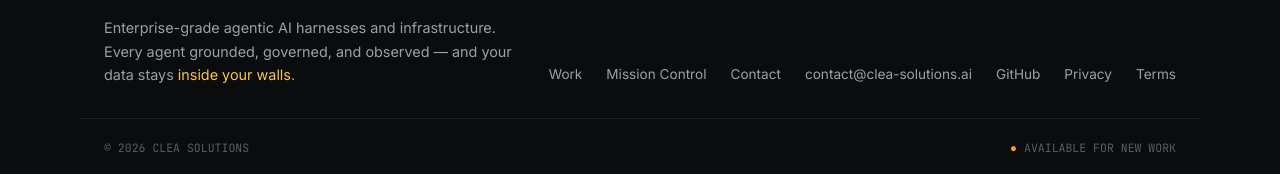
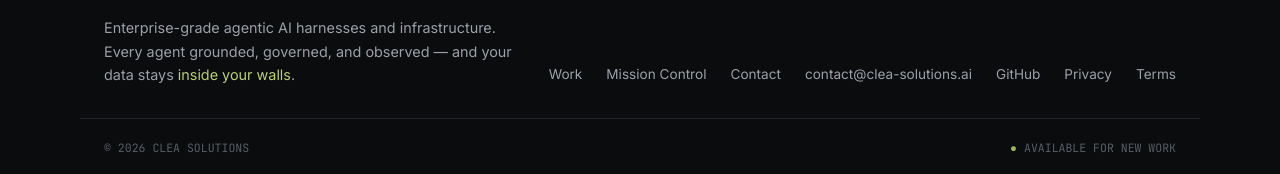
Before and after one commit to mpthrees33-Clea/Clea-Solutions-Website, a Next.js app: page /contact in a window 1280 px wide. Shown: the part 1814-1988 px from the top of the page. Built offline with nearby package versions, Linux system fonts and the light colour scheme.

Commit message:
Swap amber accent for hazel green
Brighter hazel take on the original olive brand green (#9DB25A, ~8.4:1 on
the charcoal base) across tokens, focus rings, and node glow.

Co-Authored-By: Claude Fable 5 <noreply@anthropic.com>
Claude-Session: https://claude.ai/code/session_01GCMLuBjBz7sFMgkw98TyT3

```diff
--- a/src/app/globals.css
+++ b/src/app/globals.css
@@ -7,10 +7,10 @@
   --ink-faint: #585E66;
   --rule: #1F2228;
   --rule-strong: #32363E;
-  --accent: #F5A524;
-  --accent-deep: #FFC24D; /* on dark, "deep" is the brighter hover state */
-  --accent-soft: #8A6320;
-  --accent-wash: rgba(245, 165, 36, 0.08);
+  --accent: #9DB25A;
+  --accent-deep: #BCD077; /* on dark, "deep" is the brighter hover state */
+  --accent-soft: #57632F;
+  --accent-wash: rgba(157, 178, 90, 0.08);
   --max-w: 1120px;
   --gutter: 1.5rem;
   /* legacy alias: old serif references inherit the display grotesk */
@@ -207,7 +207,7 @@ a:hover {
 .form-input:focus {
   outline: none;
   border-color: var(--accent);
-  box-shadow: 0 0 0 3px rgba(245, 165, 36, 0.15);
+  box-shadow: 0 0 0 3px rgba(157, 178, 90, 0.18);
 }
 
 .form-input::placeholder {
@@ -432,5 +432,5 @@ a:hover {
 }
 
 .glow-node {
-  filter: drop-shadow(0 0 10px rgba(245, 165, 36, 0.45));
+  filter: drop-shadow(0 0 10px rgba(157, 178, 90, 0.45));
 }
```
